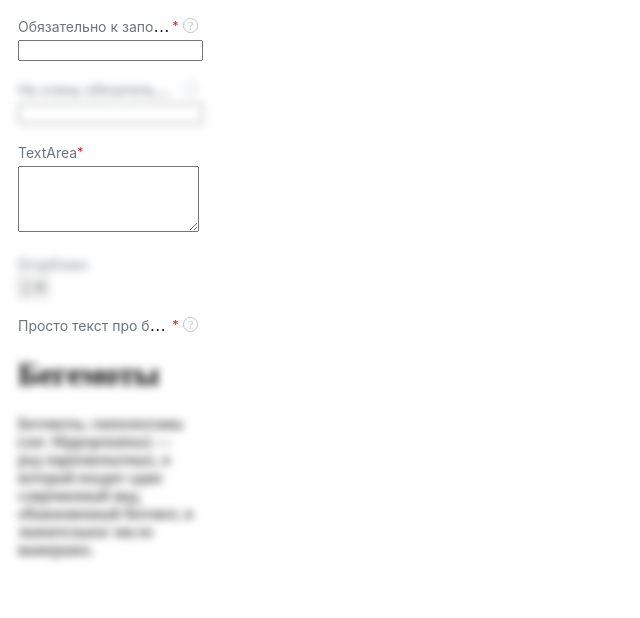
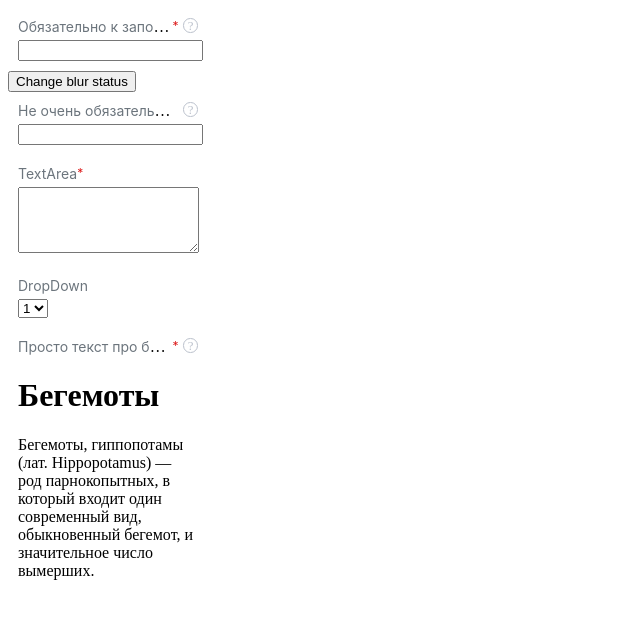
Before and after one commit to Klemencya/angular-label-project, an Angular app: page / in a window 1280 px wide. Shown: the top 618 px of the page, without its empty margins (0-640 px from the left). Built offline with nearby package versions, Linux system fonts and the light colour scheme.

Commit message:
Теперь blur можно менять по кнопочке

```diff
--- a/src/app/app.component.html
+++ b/src/app/app.component.html
@@ -1,4 +1,4 @@
-<div blurDirective [blur]="false">
+<div>
   <div class="label-content">
     <app-label
       [labelText]="'Обязательно к заполнению'"
@@ -10,8 +10,10 @@
     </app-label>
   </div>
 
+  <button (click)="current_blur = !current_blur">Change blur status</button>
 
-  <div class="label-content" blurDirective [blur]="true">
+
+  <div class="label-content" blurDirective [blur]=current_blur>
     <app-label
       [labelText]="'Не очень обязательно к заполнению'"
       [asterisk]="false"
@@ -32,7 +34,7 @@
   </div>
 
 
-  <div class="label-content" blurDirective [blur]="true">
+  <div class="label-content" blurDirective [blur]=current_blur>
     <app-label
       [labelText]="'DropDown'"
       [asterisk]="false"
@@ -54,7 +56,7 @@
       [tooltip]="true"
       [tooltipText]="'Очень важно'"
     >
-      <div blurDirective [blur]="true">
+      <div blurDirective [blur]=current_blur>
         <h1>Бегемоты</h1>
         <p>Бегемоты, гиппопотамы (лат. Hippopotamus) — род парнокопытных, в который входит один современный вид, обыкновенный бегемот, и значительное число вымерших.</p>
       </div>
--- a/src/app/app.component.ts
+++ b/src/app/app.component.ts
@@ -7,4 +7,5 @@ import { Component } from '@angular/core';
 })
 export class AppComponent {
   title = 'angular-label-project';
+  current_blur = false;
 }
--- a/src/app/directives/blur/blur.directive.ts
+++ b/src/app/directives/blur/blur.directive.ts
@@ -5,11 +5,13 @@ import {Directive, ElementRef, Input} from "@angular/core";
 })
 
 export class BlurDirective {
-  @Input() blur = false
-
-  constructor(private el: ElementRef) {}
-  ngOnChanges(){
-    if (this.blur) {
+  @Input()
+  public get blur() {
+    return this._blur
+  }
+  public set blur(arg: boolean) {
+    this._blur = arg
+    if (this._blur) {
       this.el.nativeElement.style.filter = 'blur(4px)';
       this.el.nativeElement.style.pointerEvents = 'none';
     } else {
@@ -17,4 +19,6 @@ export class BlurDirective {
       this.el.nativeElement.style.pointerEvents = 'auto';
     }
   }
+  private _blur: boolean
+  constructor(private el: ElementRef) {}
 }
```
